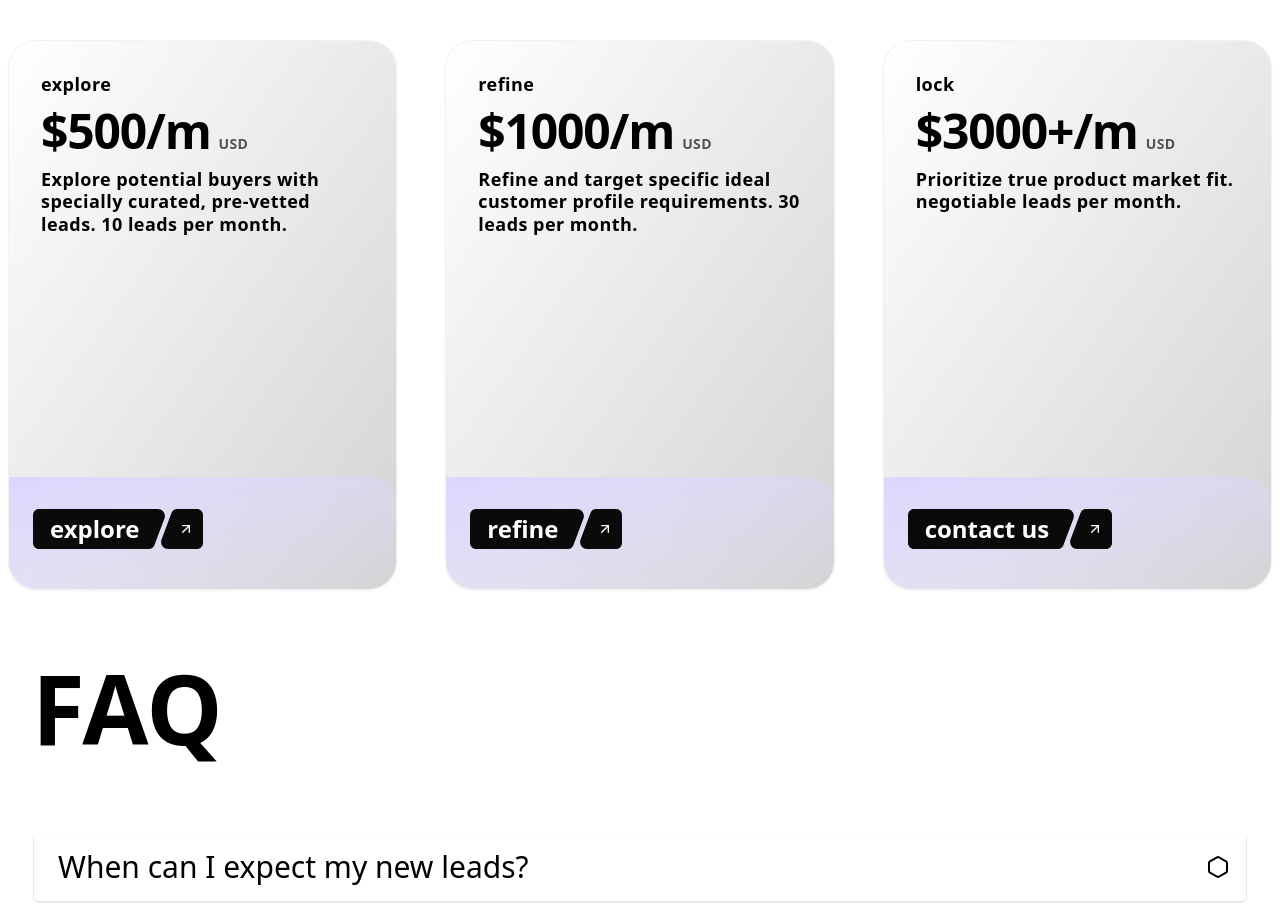
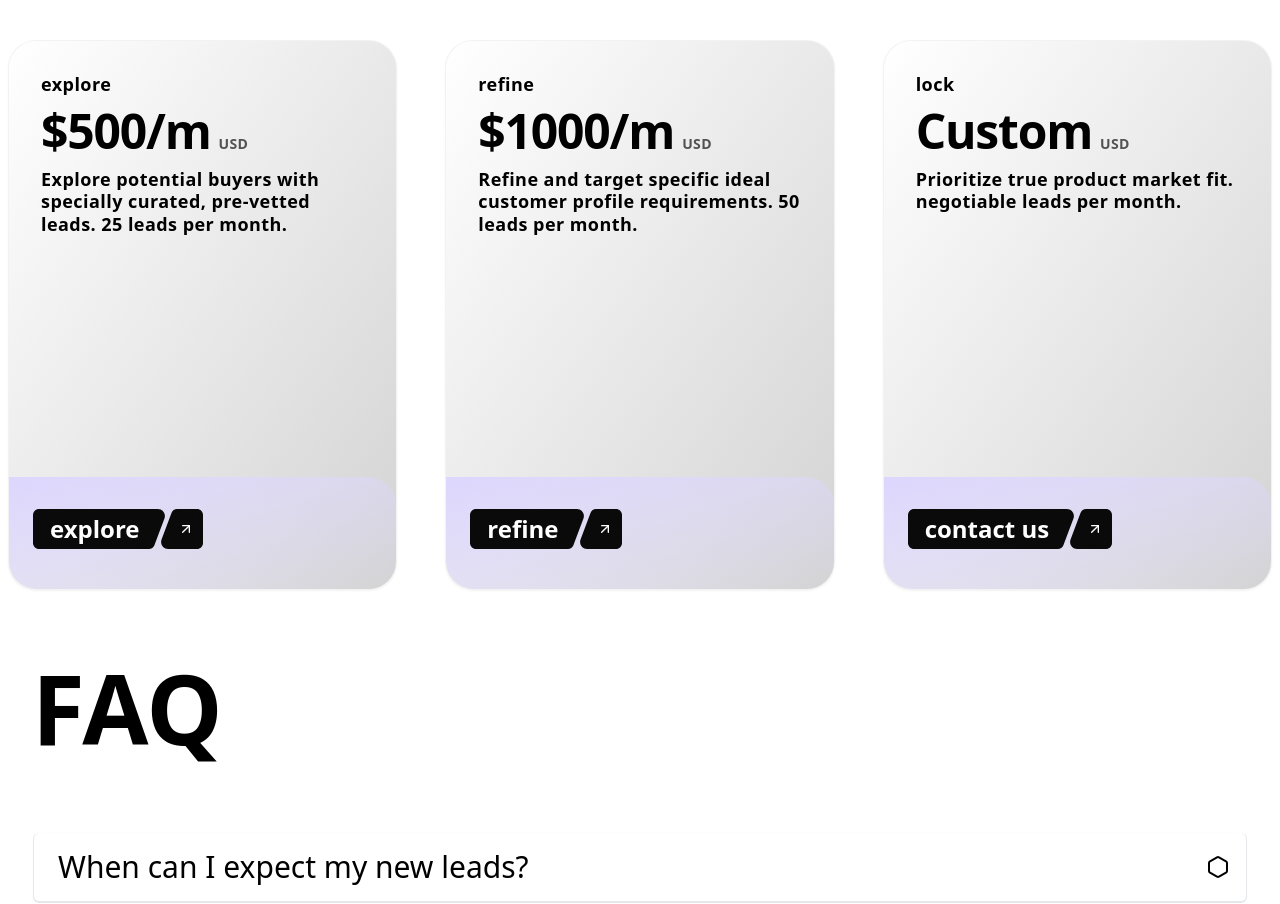
Before and after one commit to willgbryan/heighliner-site, a Next.js app: page / in a window 1280 px wide. Shown: the part 3284-4188 px from the top of the page. Built offline with nearby package versions, Linux system fonts and the light colour scheme.

Commit message:
tone down the prices

```diff
--- a/src/app/_sections/price.tsx
+++ b/src/app/_sections/price.tsx
@@ -32,7 +32,7 @@ export function Pricing() {
           price="$500/m"
           textColor="text-black"
           gradient={gradients[5]}
-          description="Explore potential buyers with specially curated, pre-vetted leads. 10 leads per month."
+          description="Explore potential buyers with specially curated, pre-vetted leads. 25 leads per month."
         >
           <div className="bg-gradient-to-br from-violet-200 w-full absolute bottom-0 left-0 rounded-r-[28px] rounded-b-[28px] py-8 pl-6">
             <div className="">
@@ -45,7 +45,7 @@ export function Pricing() {
           price="$1000/m"
           textColor="text-black"
           gradient={gradients[5]}
-          description="Refine and target specific ideal customer profile requirements. 30 leads per month."
+          description="Refine and target specific ideal customer profile requirements. 50 leads per month."
         >
           <div className="bg-gradient-to-br from-violet-200 w-full absolute bottom-0 left-0 rounded-r-[28px] rounded-b-[28px] py-8 pl-6">
             <div className="">
@@ -56,7 +56,7 @@ export function Pricing() {
 
         <GradientCard
           type="lock"
-          price="$3000+/m"
+          price="Custom"
           textColor="text-black"
           gradient={gradients[5]}
           description="Prioritize true product market fit. negotiable leads per month."
```
